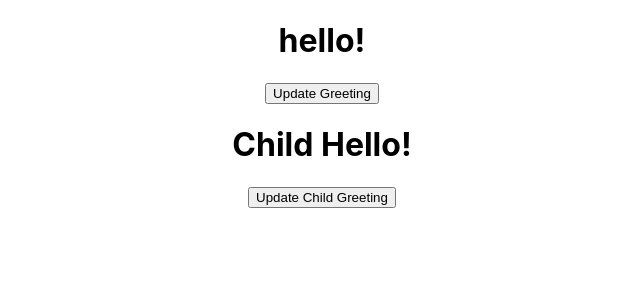
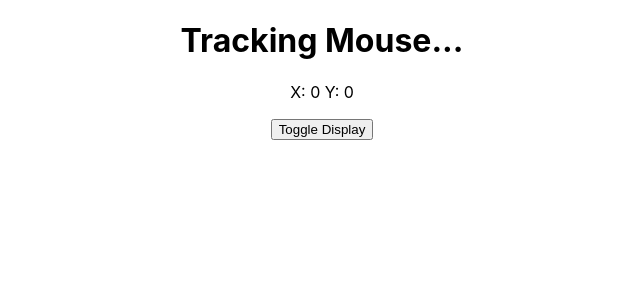
Before and after one commit to brindle5/first_react_app, a React (Create React App) app in the folder my-app/: page / in a window 1280 px wide. Shown: the top 300 px of the page, without its empty margins (318-958 px from the left). Built offline with nearby package versions, Linux system fonts and the light colour scheme.

Commit message:
Add component will unmount file

```diff
--- a/my-app/src/App.js
+++ b/my-app/src/App.js
@@ -14,12 +14,13 @@
 import RenderingLists from './components/RenderingLists';
 import LifeCyclesCDM from './components/LifeCyclesCDM';
 import LifeCyclesCDU from './components/LifeCyclesCDU';
+import LifeCyclesCWU from './components/LifeCycleCWU';
 
 
 
 function App() {
   return (<div className="App">
-       <LifeCyclesCDU />
+       <LifeCyclesCWU />
     </div>
   );
 }
--- /dev/null
+++ b/my-app/src/components/LifeCycleCWU.js
@@ -0,0 +1,27 @@
+import React, { Component } from 'react'
+import LifeCyclesCWUTracker from './LifeCyclesCWUTracker'
+
+export class LifeCyclesCWU extends Component {
+    constructor(props) {
+        super(props)
+
+        this.state = {
+            visible: true
+        }
+    }
+
+    toggleDisplay = () => {
+        this.setState((prevState) => ({ visible: !prevState.visible }))
+    }
+
+    render() {
+        return (
+            <div>
+                {this.state.visible && <LifeCyclesCWUTracker />}
+                <button onClick={this.toggleDisplay}>Toggle Display</button>
+            </div>
+        )
+    }
+}
+
+export default LifeCyclesCWU
--- /dev/null
+++ b/my-app/src/components/LifeCyclesCWUTracker.js
@@ -0,0 +1,37 @@
+import React, { Component } from 'react'
+
+export class LifeCyclesCWUTracker extends Component {
+  constructor(props) {
+    super(props)
+
+    this.state = {
+      mouseX: 0,
+      mouseY: 0,
+    }
+  }
+  trackMouse = e => {
+    console.log('Mouse moved')
+    this.setState({
+      mouseX: e.clientX,
+      mouseY: e.clientY,
+    })
+  }
+  componentDidMount() {
+    window.addEventListener('mousemove', this.trackMouse);
+  }
+  componentWillUnmount(){
+    console.log('Unmounting')
+    window.removeEventListener('mousemove', this.trackMouse)
+  }
+
+  render() {
+    return (
+      <div>
+        <h1>Tracking Mouse...</h1>
+        <p>X: {this.state.mouseX} Y: {this.state.mouseY}</p>
+      </div>
+    )
+  }
+}
+
+export default LifeCyclesCWUTracker
```
